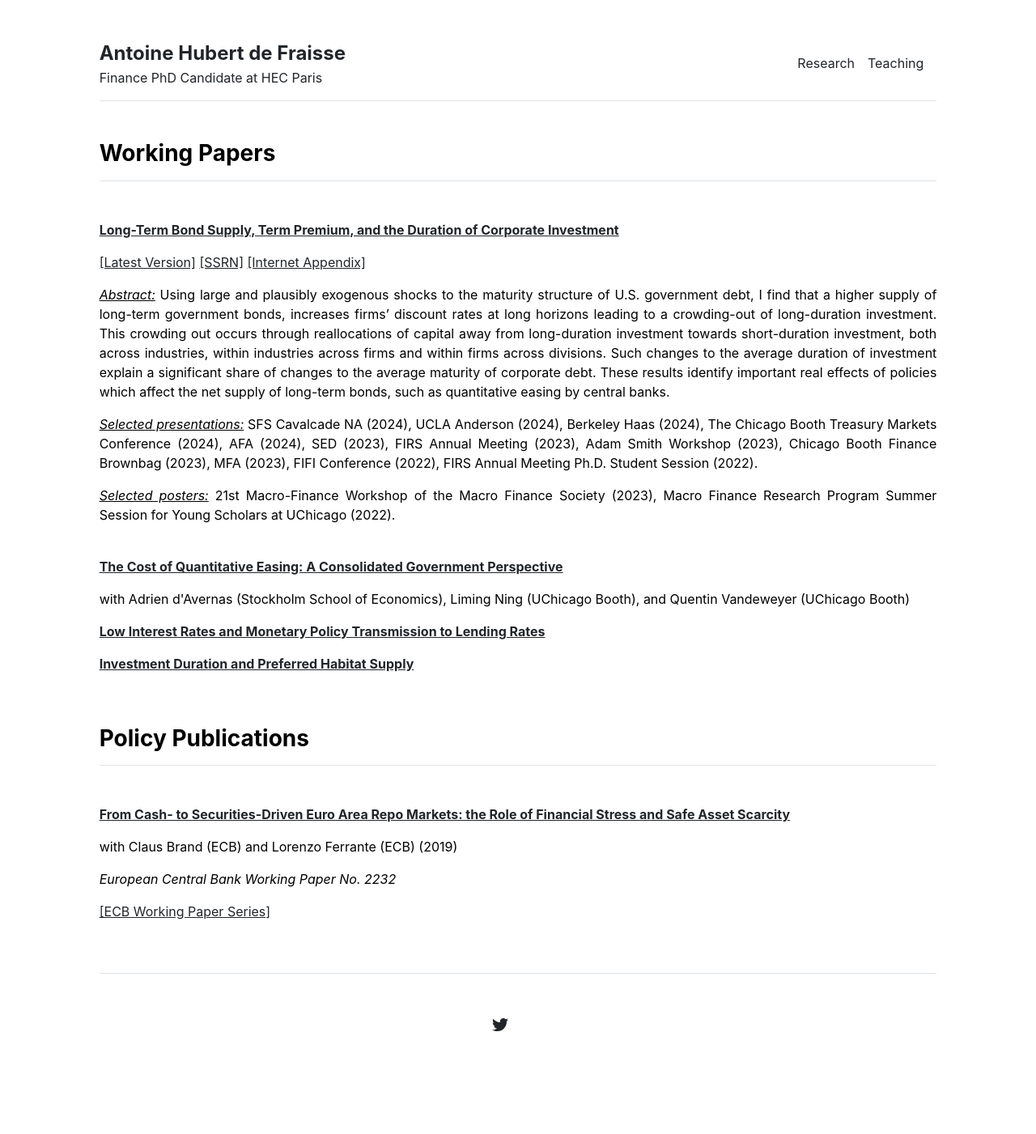
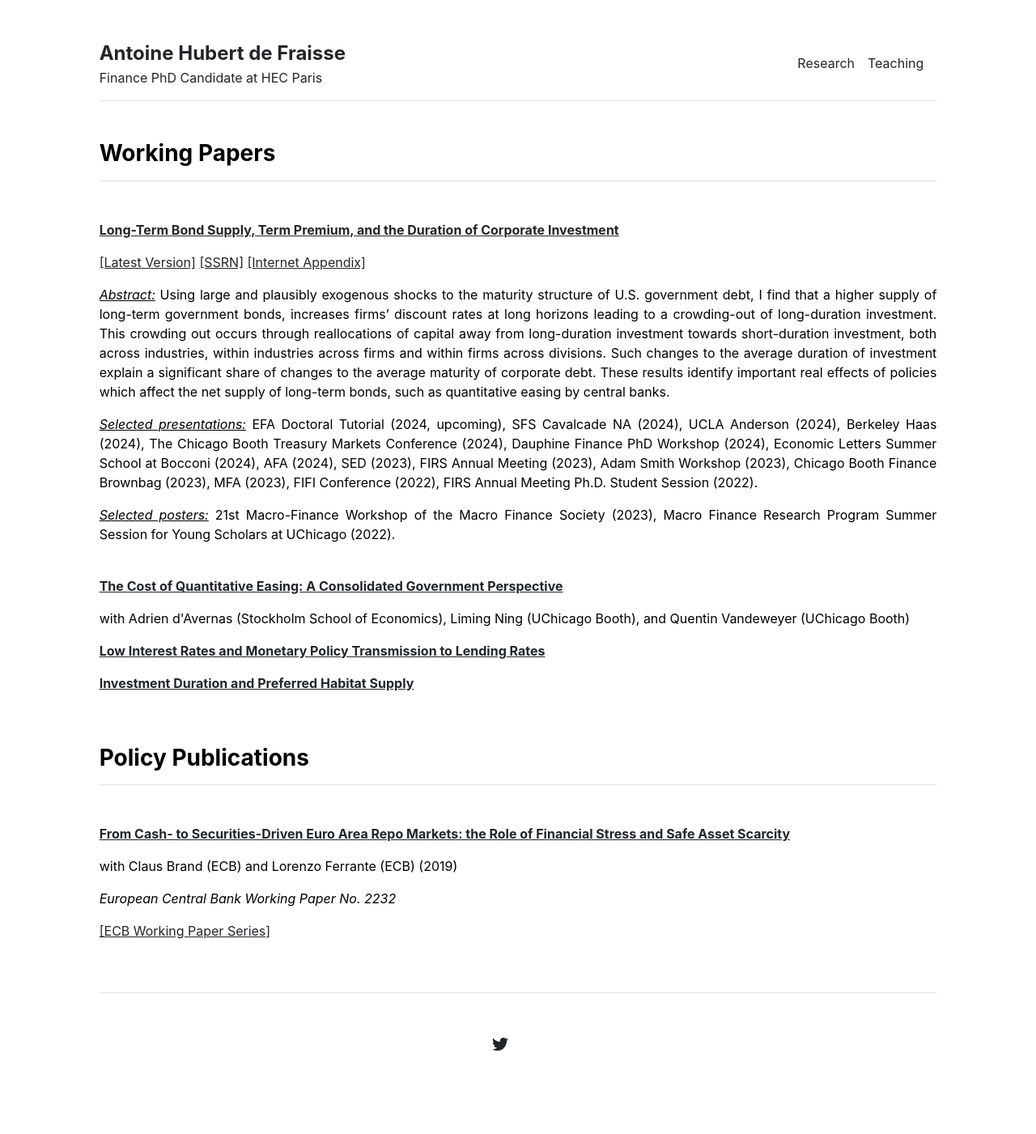
Before and after one commit to antoinehubertdefraisse/antoinehubertdefraisse.github.io, a Jekyll site: the page built from publications.md, in a window 1280 px wide. Shown: the whole page at 81% size. Built offline with Jekyll 4.4.1, drawn with Linux system fonts in a browser that asks for light colours; before the commit the page ends 1377 px from its top, so only the background shows below that.

Commit message:
Update publications.html

```diff
--- a/_includes/publications.html
+++ b/_includes/publications.html
@@ -7,7 +7,7 @@
 	    <a href="https://papers.ssrn.com/sol3/papers.cfm?abstract_id=4064763" target="_blank">[SSRN]</a>
       <a href="http://antoinehubertdefraisse.github.io/pdf/main_draft_internetappendix.pdf" target="_blank">[Internet Appendix]</a>
     <p align="justify"> <u><em>Abstract:</em></u> Using large and plausibly exogenous shocks to the maturity structure of U.S. government debt, I find that a higher supply of long-term government bonds, increases firms’ discount rates at long horizons leading to a crowding-out of long-duration investment. This crowding out occurs through reallocations of capital away from long-duration investment towards short-duration investment, both across industries, within industries across firms and within firms across divisions. Such changes to the average duration of investment explain a significant share of changes to the average maturity of corporate debt. These results identify important real effects of policies which affect the net supply of long-term bonds, such as quantitative easing by central banks.	</p>
-	<p align="justify"> <u><em>Selected presentations:</em></u> SFS Cavalcade NA (2024), UCLA Anderson (2024), Berkeley Haas (2024), The Chicago Booth Treasury Markets Conference (2024), AFA (2024), SED (2023), FIRS Annual Meeting (2023), Adam Smith Workshop (2023), Chicago Booth Finance Brownbag (2023), MFA (2023), FIFI Conference (2022), FIRS Annual Meeting Ph.D. Student Session (2022). </p>
+	<p align="justify"> <u><em>Selected presentations:</em></u> EFA Doctoral Tutorial (2024, upcoming), SFS Cavalcade NA (2024), UCLA Anderson (2024), Berkeley Haas (2024), The Chicago Booth Treasury Markets Conference (2024), Dauphine Finance PhD Workshop (2024), Economic Letters Summer School at Bocconi (2024), AFA (2024), SED (2023), FIRS Annual Meeting (2023), Adam Smith Workshop (2023), Chicago Booth Finance Brownbag (2023), MFA (2023), FIFI Conference (2022), FIRS Annual Meeting Ph.D. Student Session (2022). </p>
 	 <p align="justify"> <u><em>Selected posters:</em></u> 21st Macro-Finance Workshop of the Macro Finance Society (2023), Macro Finance Research Program Summer Session for Young Scholars at UChicago (2022). </p>
  </p>
 
```
